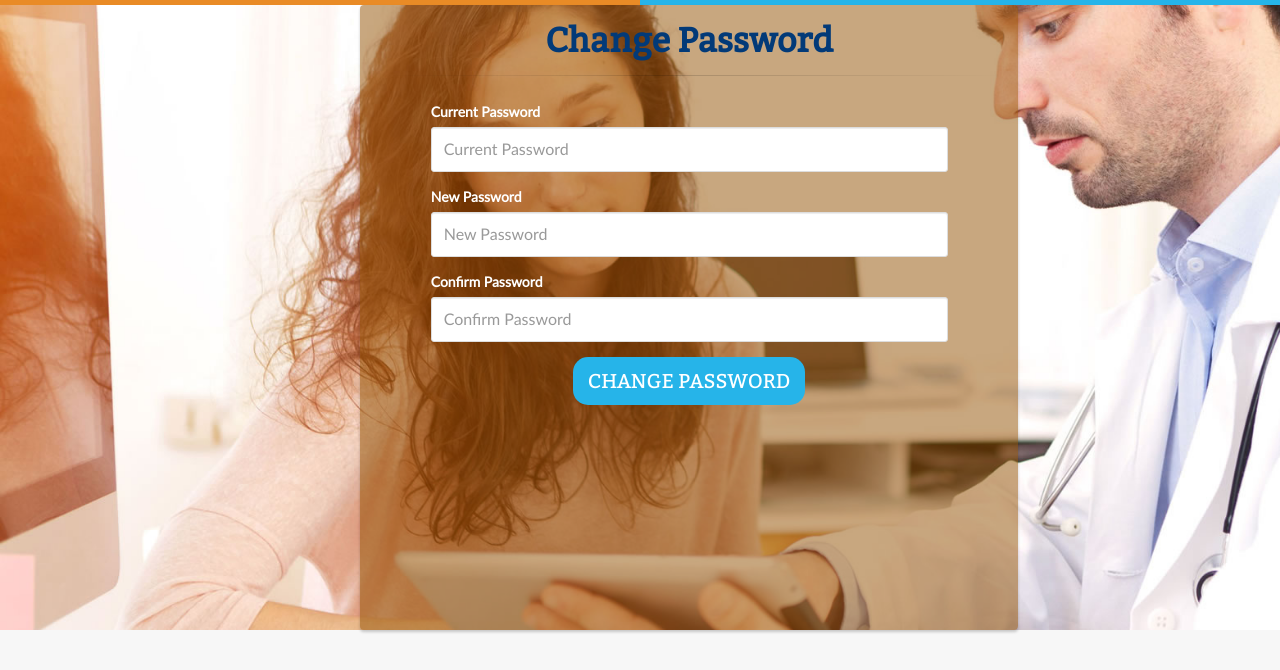
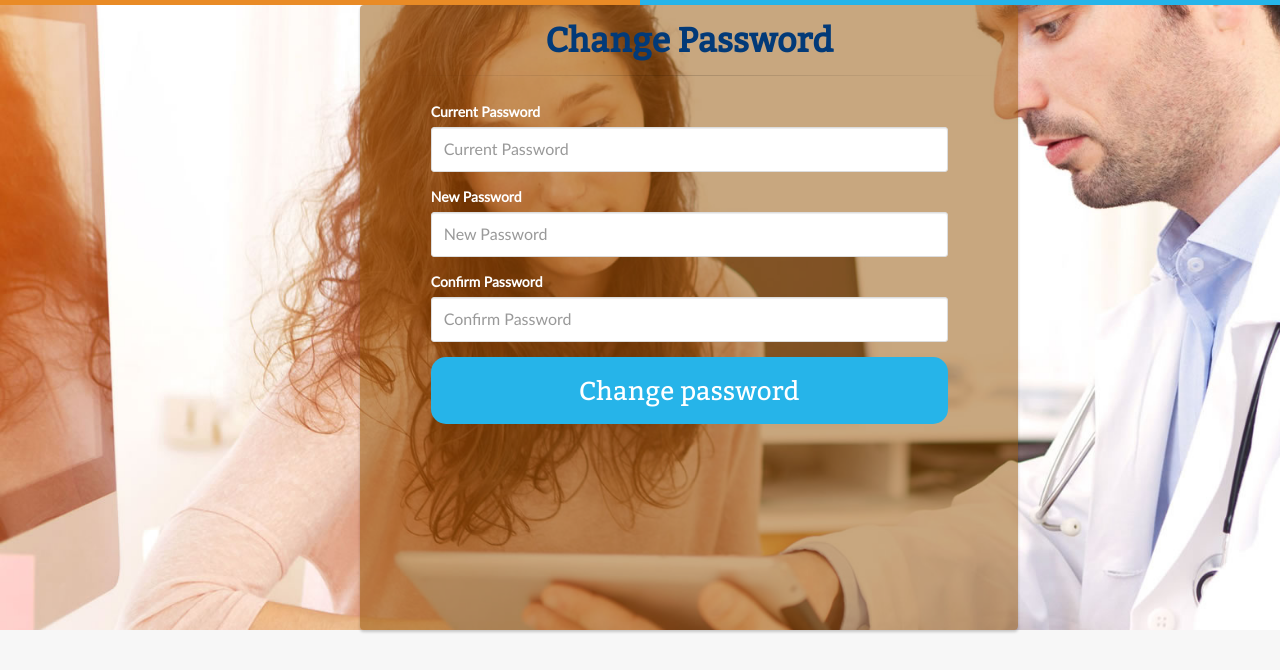
Before and after one commit to kunjandhoble/ldn, a Django app: page /ldn/changepassword/ in a window 1280 px wide. Shown: the part 110-780 px from the top of the page. Run offline with Django 3.2, Linux system fonts and the light colour scheme; the visitor is signed in with stand-in values (Sample User, id 1); parts of the project's set-up code (start-up, migrations or seed data) failed here and were passed over; some libraries are stand-ins or nearby versions.

Commit message:
changes made in change password button and styling

```diff
--- a/ldn_app/static/css/customOne.css
+++ b/ldn_app/static/css/customOne.css
@@ -180,9 +180,6 @@ a{color:inherit;text-decoration:none}
     text-decoration: none;
     font-weight: bold;
     font-size: 28px;
-    /* -webkit-transition: all 0.1s linear; */
-    /* -moz-transition: all 0.1s linear; */
-    /* transition: all 0.1s linear; */
 }
 .panel-login>.panel-heading a.active{
     font-size: 34px;
@@ -202,10 +199,7 @@ a{color:inherit;text-decoration:none}
     height: 45px;
     border: 1px solid #ddd;
     font-size: 16px;
-    -webkit-transition: all 0.1s linear;
-    -moz-transition: all 0.1s linear;
-    transition: all 0.1s linear;
-	    border-radius: 3px;
+	border-radius: 3px;
 }
 .panel-login input:hover,
 .panel-login input:focus {
@@ -239,13 +233,16 @@ a{color:inherit;text-decoration:none}
 	    background-color:#26b4e9;
     outline: none;
     color: #fff;
-    font-size: 20px;
+    font-size: 26px;
     height: auto;
     font-weight: normal;
-    padding: 10px 15px;
-    text-transform: uppercase;
+    padding-top: 15px;
+	padding-right: 15px;
+    padding-bottom: 15px;
+    padding-left: 15px;
 	    border-radius: 15px;
-		border:none
+		border:none;
+		width:100%;
 }
 .ChangeBtn:hover{
 	color: #fff;
--- a/templates/registration/password_reset_confirm.html
+++ b/templates/registration/password_reset_confirm.html
@@ -169,7 +169,7 @@
                                             </div>
                                         {% endif %}
                                     </div>
-									<div class=" text-center">
+									<div class="form-group text-center">
                                     <button type="submit" class="btn ChangeBtn">Change password</button>
 									</div>
                                 </form>
```
Also changed, not shown: 6 other files.
